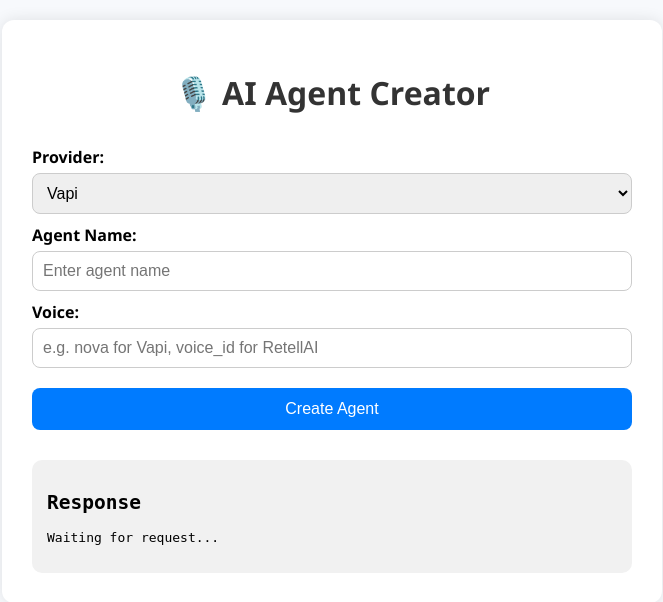
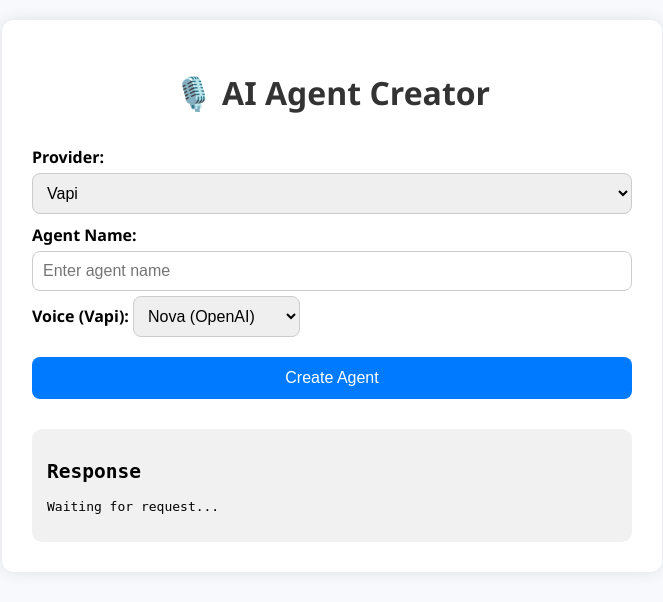
Before and after one commit to gungunagarwal19/Assig_intern, a Flask app: page / in a window 1280 px wide. Shown: the top 602 px of the page, without its empty margins (308-971 px from the left). Run offline with Flask 3, Linux system fonts and the light colour scheme.

Commit message:
api_call_integrate

```diff
--- a/templates/index.html
+++ b/templates/index.html
@@ -19,15 +19,26 @@
       <label for="name">Agent Name:</label>
       <input type="text" id="name" placeholder="Enter agent name" required>
 
-      <label for="voice">Voice:</label>
-      <input type="text" id="voice" placeholder="e.g. nova for Vapi, voice_id for RetellAI" required>
+      <!-- Vapi Voice Dropdown -->
+      <div id="vapiVoiceField">
+        <label for="voice">Voice (Vapi):</label>
+        <select id="voice">
+          <option value="nova-openai">Nova (OpenAI)</option>
+          <option value="alloy-openai">Alloy (OpenAI)</option>
+          <option value="jennifer-playht">Jennifer (PlayHT)</option>
+          <option value="mark-11labs">Mark (11Labs)</option>
+          <option value="maya-rime-ai">Maya (Rime AI)</option>
+        </select>
+      </div>
 
+      <!-- RetellAI Fields -->
       <div id="retellFields" style="display: none;">
+        <label for="retellVoice">Voice ID (RetellAI):</label>
+        <input type="text" id="retellVoice" placeholder="e.g. 11labs-Adrian">
+
         <label for="model">LLM Model:</label>
         <input type="text" id="model" placeholder="e.g. gpt-4" value="gpt-4">
       </div>
-
-
 
       <button type="submit">Create Agent</button>
     </form>
@@ -39,29 +50,33 @@
   </div>
 
   <script>
-    // Show/hide RetellAI specific fields based on provider selection
-    document.getElementById("provider").addEventListener("change", function() {
-      const retellFields = document.getElementById("retellFields");
+    const providerSelect = document.getElementById("provider");
+    const vapiVoiceField = document.getElementById("vapiVoiceField");
+    const retellFields = document.getElementById("retellFields");
+
+    providerSelect.addEventListener("change", function() {
       if (this.value === "retell") {
         retellFields.style.display = "block";
+        vapiVoiceField.style.display = "none";
       } else {
         retellFields.style.display = "none";
+        vapiVoiceField.style.display = "block";
       }
     });
 
     document.getElementById("agentForm").addEventListener("submit", async function (e) {
       e.preventDefault();
 
-      const provider = document.getElementById("provider").value;
+      const provider = providerSelect.value;
 
       const data = {
         provider: provider,
         name: document.getElementById("name").value,
-        voice: document.getElementById("voice").value,
-        // instructions: document.getElementById("instructions").value
+        voice: provider === "vapi"
+          ? document.getElementById("voice").value
+          : document.getElementById("retellVoice").value
       };
 
-      // Add RetellAI specific fields if that provider is selected
       if (provider === "retell") {
         data.model = document.getElementById("model").value;
       }
@@ -75,13 +90,12 @@
           body: JSON.stringify(data)
         });
 
-        const result = await res.text(); // plain text response from Flask
+        const result = await res.text();
         document.getElementById("responseBox").textContent = result;
       } catch (err) {
         document.getElementById("responseBox").textContent = "Error: " + err.message;
       }
     });
   </script>
-
 </body>
 </html>
```
